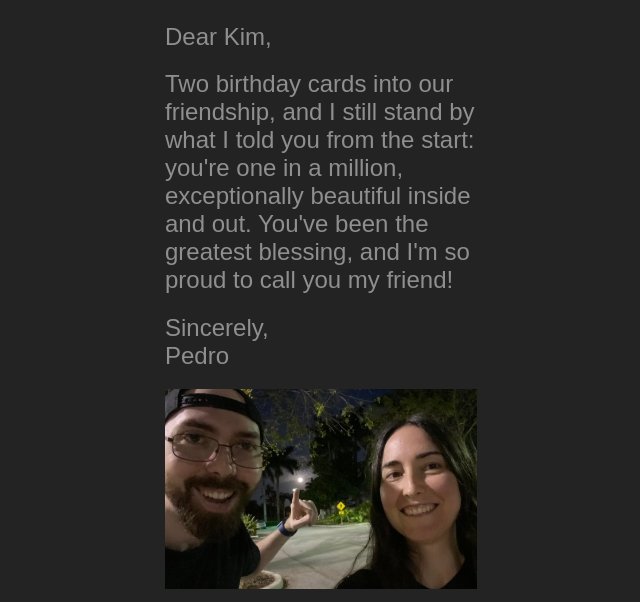
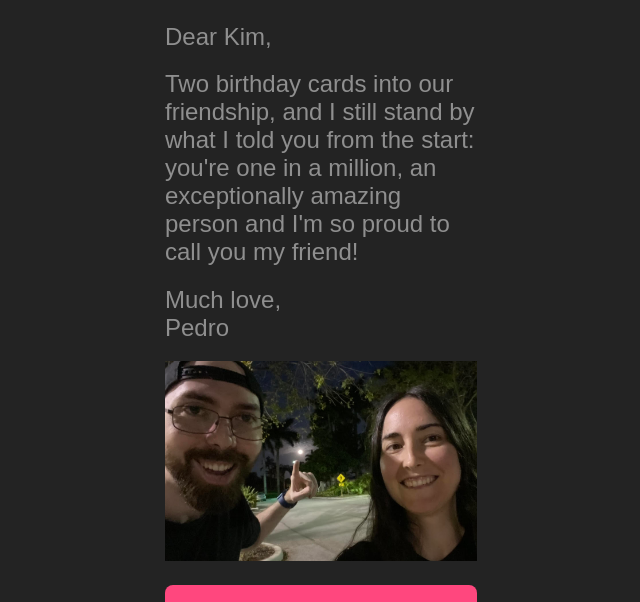
Before and after one commit to PRiveraA/Kim-s-34th-Bday-Site, a plain HTML site: page index.html in a window 1280 px wide. Shown: the part 193-795 px from the top of the page, without its empty margins (319-959 px from the left). Drawn offline with Linux system fonts and the light colour scheme; a script that the page names is missing.

Commit message:
Made message friendlier

```diff
--- a/index.html
+++ b/index.html
@@ -16,10 +16,11 @@
       <h1>Happy Birthday!</h1>
       <p class="p-1">Dear Kim,</p>
       <p>Two birthday cards into our friendship, and I still stand by what I told you from the start: you're one in a
-        million, exceptionally beautiful inside and out. You've been the greatest blessing, and I'm so proud to call you
+        million, an exceptionally amazing person and I'm so proud to call you
         my friend!
+        <br>
       </p>
-      <p class="p-3">Sincerely,
+      <p class="p-3">Much love,
         <br>
         Pedro
       </p>
```
